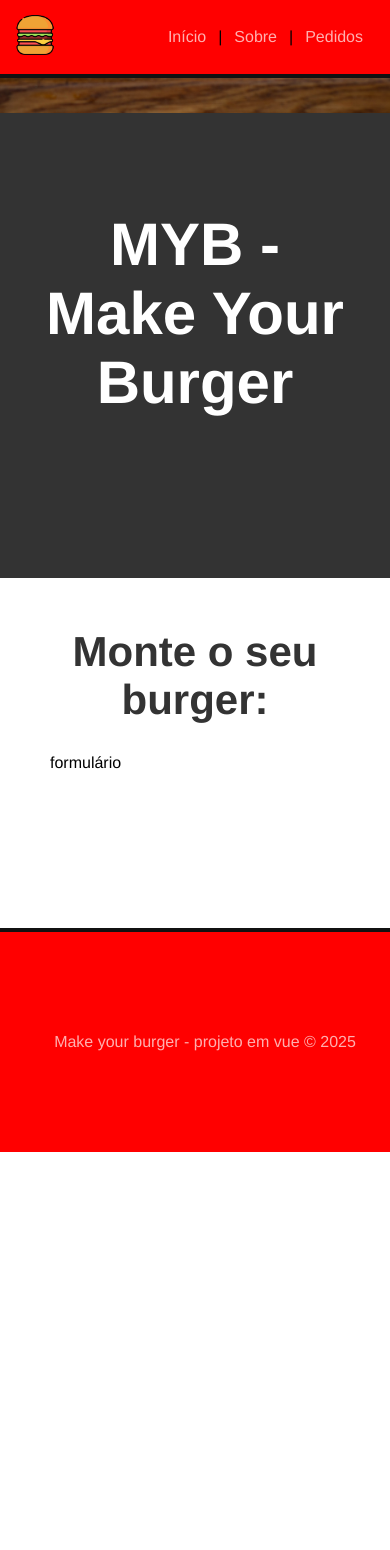
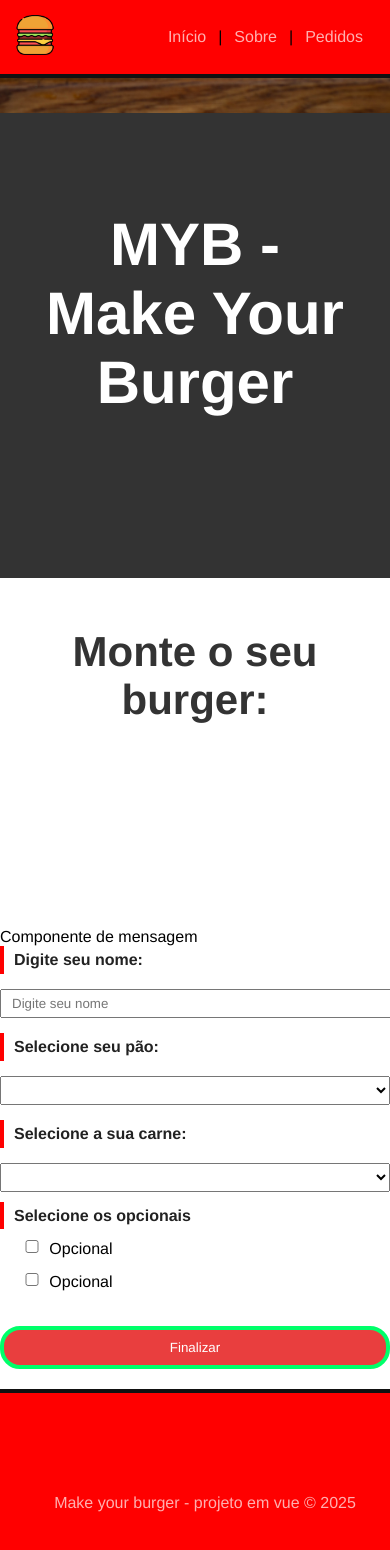
Before and after one commit to Getteli/curso-vue, a Vue app in the folder project/: page / in a window 390 px wide. Shown: the top 1550 px of the page. Before the commit the page ends 1152 px from the top, so only its background shows below. Built offline with nearby package versions, Linux system fonts and the light colour scheme.

Commit message:
formulario para pedir hamburger

```diff
--- /dev/null
+++ b/project/src/components/BurgerForm.vue
@@ -0,0 +1,106 @@
+<template>
+    <div>
+        <p>Componente de mensagem</p>
+
+        <form id="burger-form">
+            <div class="input-container">
+                <label for="name">Digite seu nome:</label>
+                <input type="text" id="name" name="name" required v-model="name" placeholder="Digite seu nome">
+            </div>
+            <div class="input-container">
+                <label for="pao">Selecione seu pão:</label>
+                <select id="pao" name="pao" v-model="pao">
+                    <option value="">Selecione</option>
+                </select>
+            </div>
+            <div class="input-container">
+                <label for="carne"> Selecione a sua carne:</label>
+                <select id="carne" name="carne" v-model="carne">
+                    <option value="">Selecione</option>
+                </select>
+            </div>
+            <div class="opcionais-container">
+                <label for="opcionais">Selecione os opcionais</label>
+                <div class="checkbox-container">
+                    <input type="checkbox" name="opcionais" v-model="opcionais">
+                    <span>Opcional</span>
+                </div>
+                <div class="checkbox-container">
+                    <input type="checkbox" name="opcionais" v-model="opcionais">
+                    <span>Opcional</span>
+                </div>
+            </div>
+            <div>
+                <button @click="finalizarBurger">Finalizar</button>
+            </div>
+        </form>
+    </div>
+</template>
+
+<script>
+
+    export default {
+        name: 'BurgerForm',
+        data() {
+            return {
+            }
+        }
+    }
+
+</script>
+
+<style scoped>
+    #burger-form{
+        max-width: 400px;
+        margin: 0 auto;
+        margin-bottom: 20px;
+    }
+
+    .input-container
+    {
+        display: flex;
+        flex-direction: column;
+        align-items: flex-start;
+        margin-bottom: 15px;
+    }
+
+    .checkbox-container
+    {
+        display: flex;
+        width: 25%;
+        flex-direction: row;
+        align-items: flex-start;
+        margin: 15px;
+    }
+
+    label{
+        font-weight: bold;
+        color: #222;
+        margin-bottom: 15px;
+        padding: 5px 10px;
+        border-left: 4px solid red;
+        width: 100%;
+    }
+
+    input, select{
+        width: 100%;
+        padding: 5px 10px;
+    }
+
+    .opcionais-container
+    {
+        flex-direction: row;
+        flex-wrap: wrap;
+    }
+
+    button {
+        padding: 10px 20px;
+        background-color: #e93e3e;
+        border: 4px solid #00ff6a;
+        color: white;
+        cursor: pointer;
+        width: 100%;
+        margin-top: 20px;
+        border-radius: 20px;
+    }
+</style>
--- a/project/src/views/HomeView.vue
+++ b/project/src/views/HomeView.vue
@@ -2,17 +2,20 @@
   <Banner />
   <div class="main-container">
     <h1>Monte o seu burger:</h1>
-    <p>formulário</p>
   </div>
+
+  <BurgerForm/>
 </template>
 
 <script>
   import Banner from '@/components/Banner.vue';
+  import BurgerForm from '@/components/BurgerForm.vue';
 
   export default {
     name: 'HomeView',
     components: {
       Banner,
+      BurgerForm,
     }
   }
 </script>
```
